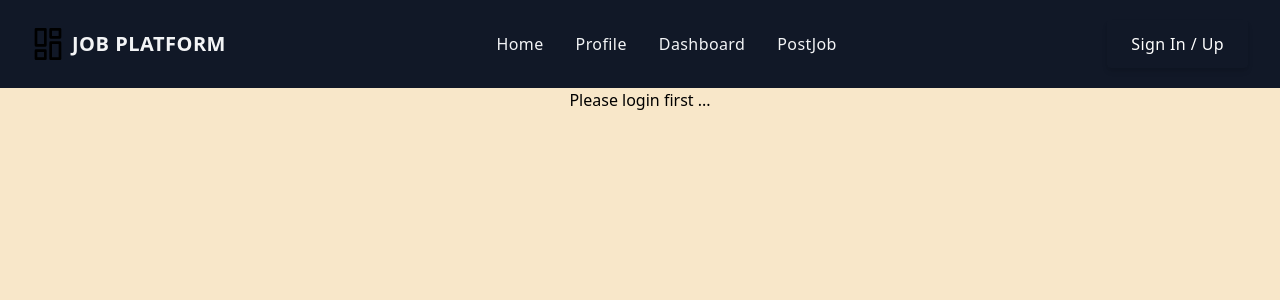
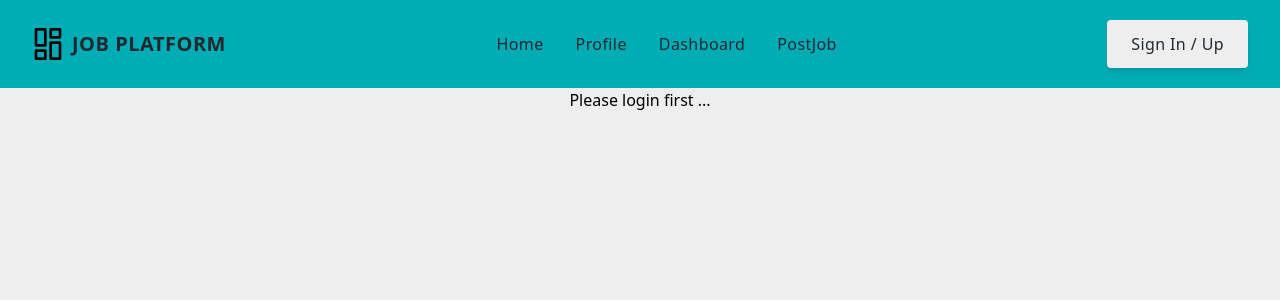
Before and after one commit to Raja12raja/WEB-14-Job-Search-and-Recruitment-Platform, a React (Create React App) app in the folder client/: page /PostJob in a window 1280 px wide. Shown: the top 300 px of the page. Built offline with nearby package versions, Linux system fonts and the light colour scheme.

Commit message:
UI updated again

```diff
--- a/client/src/App.css
+++ b/client/src/App.css
@@ -3,7 +3,7 @@
 }
 
 body{
-  background-color: #f8e7c9;
+  background-color: #EEEEEE;
 }
 
 .App-header {
--- a/client/src/components/Cards.js
+++ b/client/src/components/Cards.js
@@ -27,37 +27,36 @@ const Cards = ({ query }) => {
         }
     }
 
-    // Fetch jobs data on component mountfbo
+    // Fetch jobs data on component mount
     useEffect(() => {
         getJobs();
-
     }, []);
 
     const filteredCards = allJobs.filter(job =>
         job.Role.toLowerCase().includes(query.toLowerCase())
-      );
+    );
 
-      if(filteredCards.length===0)
-        {
-            return (
-                <div className="  text-2xl">
-                    <h1>No Jobs Found ....</h1>
-                </div>
-            )
-        }
+    if(filteredCards.length === 0) {
+        return (
+            <div className="text-2xl">
+                <h1>No Jobs Found ....</h1>
+            </div>
+        );
+    }
+
     // Function to render cards
     const renderCards = () => {
         return filteredCards.map((job, index) => (
             <div key={index} className="w-full sm:w-1/2 md:w-1/2 lg:w-1/3 p-2 lg:p-3 mt-10">
-                <div className="w-80 overflow-hidden shadow-lg transition duration-500 ease-in-out transform hover:-translate-y-2 hover:shadow-2xl rounded-lg cursor-pointer from-white bg-orange-200 mx-auto ">
+                <div className="w-80 overflow-hidden shadow-lg transition duration-500 ease-in-out transform hover:-translate-y-2 hover:shadow-2xl rounded-lg cursor-pointer bg-[#EEEEEE] mx-auto">
                     <a href="#" className="w-full block h-full">
-                        <div className="flex items-start p-4">
+                        <div className="flex items-start p-4 bg-gradient-to-r from-[#00ADB5] to-[#EEEEEE]">
                             <div className="w-16 h-16 object-cover">
                                 <img className="object-cover object-center w-full h-full rounded-lg" src={job.Logo} alt="Company Logo" />
                             </div>
                             <div className="ml-4">
-                                <div className=" text-xl font-semibold">{job.Role}</div>
-                                <div className="text-gray-700 font-medium">@ {job.CompanyName}</div>
+                                <div className="text-xl font-semibold text-[#393E46]">{job.Role}</div>
+                                <div className="text-[#393E46] font-medium">@ {job.CompanyName}</div>
                             </div>
                         </div>
                         <div className="bg-white w-full p-4 rounded-b-lg">
@@ -76,15 +75,15 @@ const Cards = ({ query }) => {
                                 </div>
                             </div>
                             <div className="flex justify-between items-center py-3 border-b-2 text-xs text-white font-medium">
-                                <a href="/Apply" className="px-4 py-2 rounded-full bg-blue-500 hover:bg-blue-500 flex m-auto">
+                                <a href="/Apply" className="px-4 py-2 rounded-full bg-[#3C5B6F] hover:bg-[#393E46] flex m-auto">
                                     Apply now
                                 </a>
                             </div>
                             <div className="flex items-center mt-4">
-                                <div className="px-3 bg-blue-500 rounded-full text-white font-medium text-center">
+                                <div className="px-3 bg-[#3C5B6F] rounded-full text-white font-medium text-center">
                                     {job.Employmenttype}
                                 </div>
-                                <div className="px-3 bg-blue-500 rounded-full text-white font-medium text-center ml-auto flex items-center">
+                                <div className="px-3 bg-[#3C5B6F] rounded-full text-white font-medium text-center ml-auto flex items-center">
                                     <img className="h-4 w-4 mt-1 mr-1" src={location} alt="Location Icon" />
                                     {job.Location}
                                 </div>
--- a/client/src/components/Home.js
+++ b/client/src/components/Home.js
@@ -59,7 +59,7 @@ const Home = () => {
   }, [isAuthenticated, user, allUsers]);
 
   return (
-    <div className="bg-orange-100">
+    <div className="bg-[#EEEEEE]">
 
       <div className='max-w-screen-2xl container mx-auto xl:px-24 px-4 md:py-20 py-14'>
             <h1 className='text-5xl font-bold text-primary mb-3 text-center'>Find your <span className='text-blue-400'>Jobs</span> here</h1>
@@ -78,7 +78,7 @@ const Home = () => {
                         />
                         <FiSearch className='absolute inset-y-0 left-0 mt-2.5 ml-3 text-gray-400' />
                     </div>
-                    <button type='submit' className='bg-blue-500 py-2 px-8 text-white md:rounded-r-none rounded ml-2'>Search</button>
+                    <button type='submit' className='bg-[#393E46] py-2 px-8 text-white md:rounded-r-none rounded ml-2'>Search</button>
                 </div>
             </form>
         </div>
--- a/client/src/components/Navbar.js
+++ b/client/src/components/Navbar.js
@@ -4,7 +4,7 @@ export const Navbar = () => {
   const [isMenuOpen, setIsMenuOpen] = useState(false);
 
   return (
-    <div className="bg-gray-900">
+    <div className="bg-[#00ADB5]">
       <div className="px-4 py-5 mx-auto sm:max-w-xl md:max-w-full lg:max-w-screen-xl md:px-24 lg:px-8">
         <div className="relative flex items-center justify-between">
           <a
@@ -28,7 +28,7 @@ export const Navbar = () => {
               <rect x="14" y="1" width="7" height="6" />
               <rect x="14" y="11" width="7" height="12" />
             </svg>
-            <span className="ml-2 text-xl font-bold tracking-wide text-gray-100 uppercase">
+            <span className="ml-2 text-xl font-bold tracking-wide text-[#222831] uppercase">
               Job Platform
             </span>
           </a>
@@ -38,7 +38,7 @@ export const Navbar = () => {
                 href="/"
                 aria-label="Home"
                 title="Home"
-                className="font-medium tracking-wide text-gray-100 transition-colors duration-200 hover:text-teal-accent-400"
+                className="font-medium tracking-wide text-[#222831] transition-colors duration-200 hover:text-teal-accent-400"
               >
                 Home
               </a>
@@ -48,7 +48,7 @@ export const Navbar = () => {
                 href="/profile"
                 aria-label="Profile"
                 title="Profile"
-                className="font-medium tracking-wide text-gray-100 transition-colors duration-200 hover:text-teal-accent-400"
+                className="font-medium tracking-wide text-[#222831] transition-colors duration-200 hover:text-teal-accent-400"
               >
                 Profile
               </a>
@@ -58,7 +58,7 @@ export const Navbar = () => {
                 href="/Dashboard"
                 aria-label="Contact"
                 title="Contact"
-                className="font-medium tracking-wide text-gray-100 transition-colors duration-200 hover:text-teal-accent-400"
+                className="font-medium tracking-wide text-[#222831] transition-colors duration-200 hover:text-teal-accent-400"
               >
                 Dashboard
               </a>
@@ -68,7 +68,7 @@ export const Navbar = () => {
                 href="/PostJob"
                 aria-label="PostJob"
                 title="PostJob"
-                className="font-medium tracking-wide text-gray-100 transition-colors duration-200 hover:text-teal-accent-400"
+                className="font-medium tracking-wide text-[#222831] transition-colors duration-200 hover:text-teal-accent-400"
               >
                 PostJob
               </a>
@@ -78,7 +78,7 @@ export const Navbar = () => {
             <li>
               <a
                 href="/login"
-                className="inline-flex items-center justify-center h-12 px-6 font-medium tracking-wide text-white transition duration-200 rounded shadow-md bg-deep-purple-accent-400 hover:bg-deep-purple-accent-700 focus:shadow-outline focus:outline-none"
+                className="inline-flex items-center justify-center h-12 px-6 font-medium tracking-wide text-[#222831] transition duration-200 rounded shadow-md bg-[#EEEEEE] hover:bg-[#222831] focus:shadow-outline focus:outline-none"
                 aria-label="Sign up"
                 title="Sign up"
               >
@@ -134,7 +134,7 @@ export const Navbar = () => {
                           <rect x="14" y="1" width="7" height="6" />
                           <rect x="14" y="11" width="7" height="12" />
                         </svg>
-                        <span className="ml-2 text-xl font-bold tracking-wide text-gray-800 uppercase">
+                        <span className="ml-2 text-xl font-bold tracking-wide text-[#222831] uppercase">
                           Job Platform
                         </span>
                       </a>
@@ -184,7 +184,7 @@ export const Navbar = () => {
                           title="Contact"
                           className="font-medium tracking-wide text-gray-700 transition-colors duration-200 hover:text-deep-purple-accent-400"
                         >
-                         Dashboard
+                          Dashboard
                         </a>
                       </li>
                       <li>
@@ -200,7 +200,7 @@ export const Navbar = () => {
                       <li>
                         <a
                           href="/login"
-                          className="inline-flex items-center justify-center w-full h-12 px-6 font-medium tracking-wide text-white transition duration-200 rounded shadow-md bg-deep-purple-accent-400 hover:bg-deep-purple-accent-700 focus:shadow-outline focus:outline-none"
+                          className="inline-flex items-center justify-center w-full h-12 px-6 font-medium tracking-wide text-[#222831] transition duration-200 rounded shadow-md bg-[#393E46] hover:bg-[#222831] focus:shadow-outline focus:outline-none"
                           aria-label="Sign up"
                           title="Sign up"
                         >
--- a/client/tailwind.config.js
+++ b/client/tailwind.config.js
@@ -1,15 +1,17 @@
-/** @type {import('tailwindcss').Config} */
 module.exports = {
   content: ["./src/**/*.{html,js}"],
   theme: {
     extend: {
-      backgroundImage:{
+      backgroundImage: {
         'gradient-radial': 'radial-gradient(var(--tw-gradient-stops))',
       },
       boxShadow: {
         '3xl': '60px 60px 60px 60px rgba(0, 0, 0, 0.3)',
-      }
+      },
+      colors: {
+        'custom-dark': '#222831',
+      },
     },
   },
   plugins: [],
-}
+};
```
